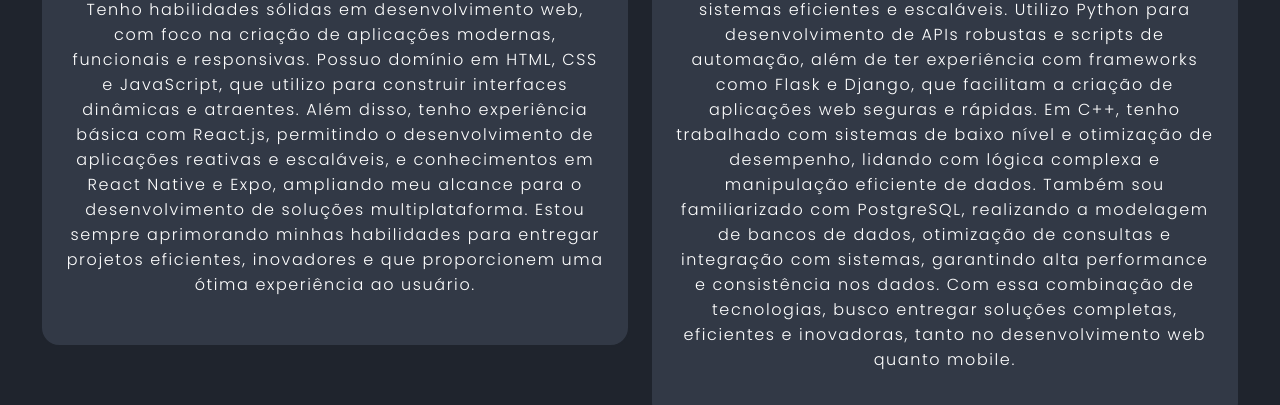
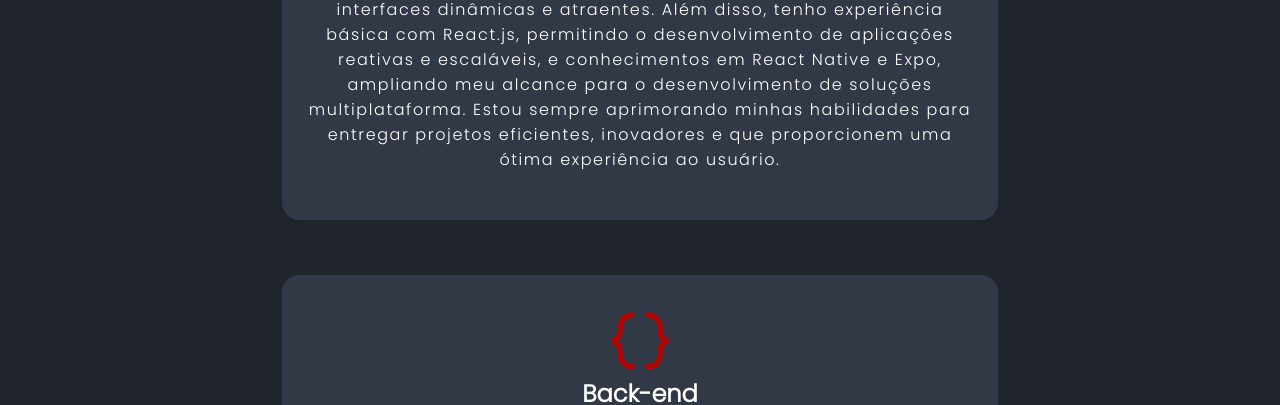
Before and after one commit to Gimedeiros-77/Portifolio, a plain HTML site: page index.html in a window 1280 px wide. Shown: the part 1260-1665 px from the top of the page. Drawn offline with nearby package versions, Linux system fonts and the light colour scheme.

Commit message:
ajustando resposividade dos cards de serviços

```diff
--- a/css/media_queries.css
+++ b/css/media_queries.css
@@ -82,4 +82,8 @@
      .Portfolio-container{
         grid-template-columns: auto auto auto;
     }
+
+    .services-container{
+        flex-direction: column;
+    }
 }
```
